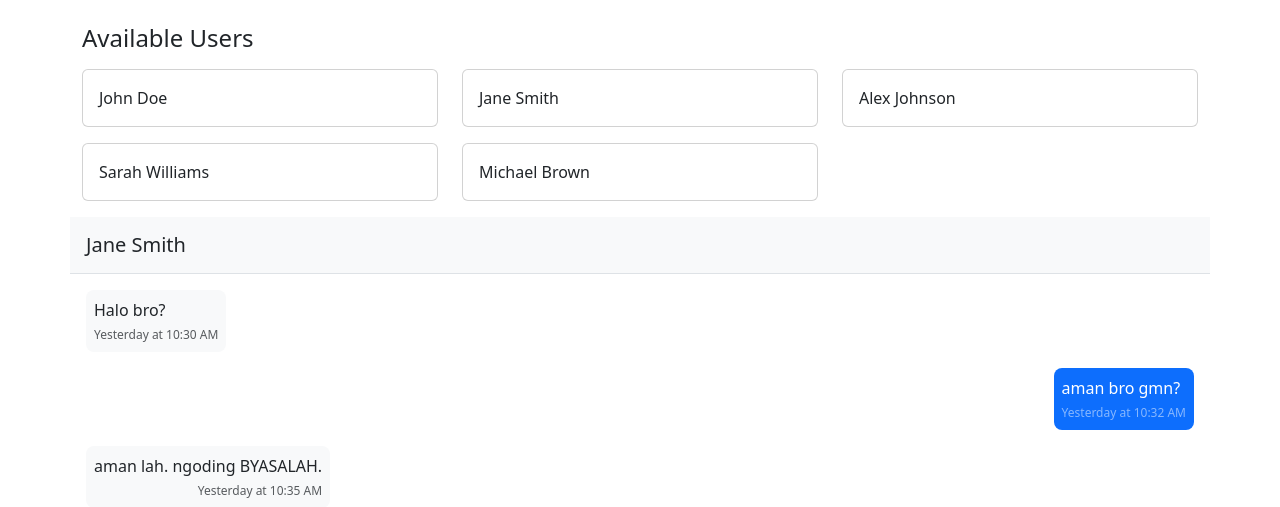
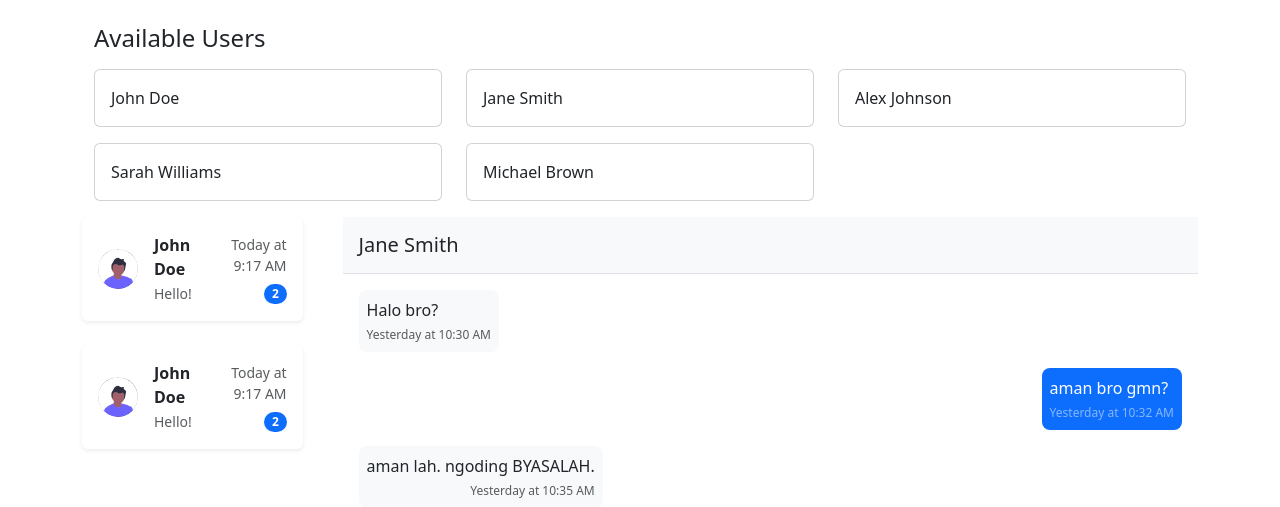
Before and after one commit to RMT-58/Ngobrol, a React (Vite) app in the folder client/: page / in a window 1280 px wide. Shown: the top 507 px of the page. Built offline with nearby package versions, Linux system fonts and the light colour scheme.

Commit message:
feat: :zap: Chat Page and User Card with dummy data

```diff
--- /dev/null
+++ b/client/src/components/UserCard.jsx
@@ -0,0 +1,63 @@
+import React from "react";
+import { Card, Stack, Badge } from "react-bootstrap";
+import moment from "moment";
+import avatar from "../assets/avatar.svg";
+
+const UserCard = () => {
+  // Dummy recipient user
+  const recipientUser = {
+    _id: "user123",
+    name: "John Doe",
+  };
+
+  // Dummy unread notifications
+  const unreadNotifications = [
+    { id: 1, senderId: "user123", text: "Hello!", createdAt: new Date() },
+    { id: 2, senderId: "user123", text: "How are you?", createdAt: new Date() },
+    { id: 3, senderId: "user456", text: "Hey!", createdAt: new Date() },
+  ];
+
+  // Filter notifikasi yang berasal dari recipientUser
+  const thisUserNotifications = unreadNotifications.filter(
+    (n) => n.senderId === recipientUser._id
+  );
+
+  return (
+    <Card
+      className="mb-2 shadow-sm border-0 user-card"
+      role="button"
+      onClick={() => console.log("Mark notifications as read")}
+    >
+      <Card.Body className="p-3">
+        <Stack direction="horizontal" gap={3} className="align-items-center">
+          <div className="d-flex align-items-center">
+            <img
+              src={avatar}
+              alt="User Avatar"
+              className="rounded-circle me-3"
+              style={{ width: "40px", height: "40px", objectFit: "cover" }}
+            />
+            <div>
+              <div className="fw-bold text-dark">{recipientUser.name}</div>
+              <small className="text-muted">
+                {thisUserNotifications.length > 0
+                  ? thisUserNotifications[0].text
+                  : "No new messages"}
+              </small>
+            </div>
+          </div>
+          <div className="ms-auto text-end">
+            <div className="text-muted small mb-1">{moment().calendar()}</div>
+            {thisUserNotifications.length > 0 && (
+              <Badge bg="primary" pill className="notification-badge">
+                {thisUserNotifications.length}
+              </Badge>
+            )}
+          </div>
+        </Stack>
+      </Card.Body>
+    </Card>
+  );
+};
+
+export default UserCard;
--- a/client/src/pages/Chat.jsx
+++ b/client/src/pages/Chat.jsx
@@ -1,13 +1,88 @@
-import React from "react";
+import React, { useState } from "react";
 import ChatBox from "../components/ChatBox";
 import AllUsers from "../components/AllUser";
+import { Container, Stack } from "react-bootstrap";
+import UserCard from "../components/UserCard";
 
 const Chat = () => {
+  const [currentChat, setCurrentChat] = useState(null);
+
+  const updateCurrentChat = (chat) => {
+    setCurrentChat(chat);
+  };
+
+  // Mock Authentication Context
+  const mockUser = {
+    _id: "user123",
+    name: "John Doe",
+    email: "john.doe@example.com",
+    avatar: "https://randomuser.me/api/portraits/men/1.jpg",
+  };
+
+  // Mock Chats Data
+  const mockUserChats = [
+    {
+      _id: "chat1",
+      members: [
+        {
+          _id: "user123",
+          name: "John Doe",
+          avatar: "https://randomuser.me/api/portraits/men/1.jpg",
+        },
+        {
+          _id: "user456",
+          name: "Jane Smith",
+          avatar: "https://randomuser.me/api/portraits/women/2.jpg",
+        },
+      ],
+      lastMessage: {
+        text: "Hey, how are you?",
+        sender: "user456",
+        createdAt: new Date(),
+      },
+    },
+    {
+      _id: "chat2",
+      members: [
+        {
+          _id: "user123",
+          name: "John Doe",
+          avatar: "https://randomuser.me/api/portraits/men/1.jpg",
+        },
+        {
+          _id: "user789",
+          name: "Mike Johnson",
+          avatar: "https://randomuser.me/api/portraits/men/3.jpg",
+        },
+      ],
+      lastMessage: {
+        text: "Meeting tomorrow?",
+        sender: "user789",
+        createdAt: new Date(),
+      },
+    },
+  ];
   return (
-    <div>
+    <Container>
       <AllUsers />
-      <ChatBox />
-    </div>
+      {mockUserChats?.length < 1 ? null : (
+        <Stack direction="horizontal" gap={4} className="align-items-start">
+          <Stack className="messages-box flex-grow-0 pe-3" gap={3}>
+            {/* {isUserChatsLoading && <p>Fetching Chats..</p>} */}
+            {/* {(!isUserChatsLoading && !userChats) ||
+              (!userChats?.length === 0 && <p>No Chats..</p>)} */}
+            {mockUserChats?.map((chat, index) => {
+              return (
+                <div key={index} onClick={() => updateCurrentChat(chat)}>
+                  <UserCard />
+                </div>
+              );
+            })}
+          </Stack>
+          <ChatBox />
+        </Stack>
+      )}
+    </Container>
   );
 };
 
```
Also changed, not shown: client/src/assets/avatar.svg (added).
